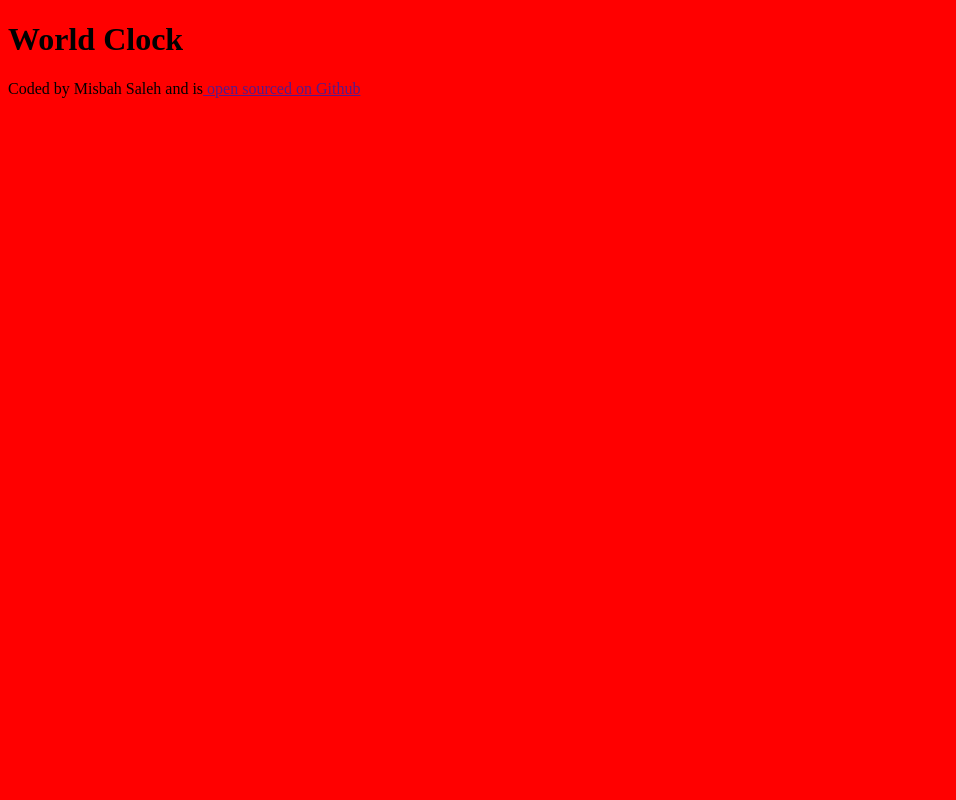
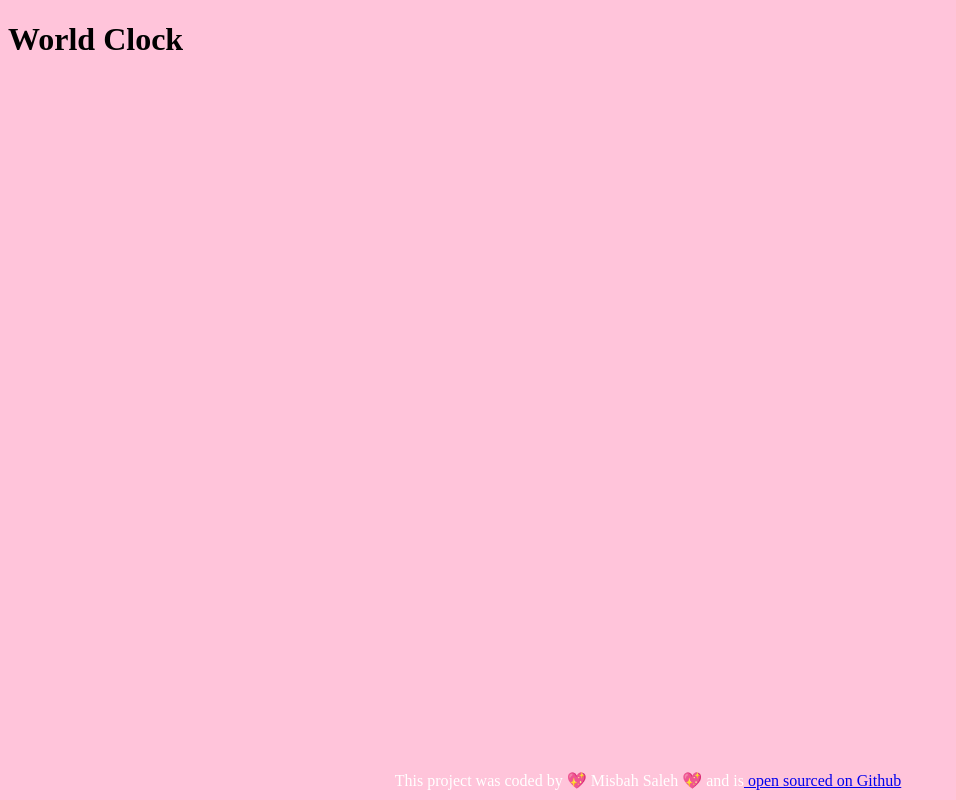
Before and after one commit to Missybah/world-clock, a plain HTML site: page index.html in a window 1280 px wide. Shown: the whole page, without its empty margins (0-956 px from the left). Drawn offline with Linux system fonts and the light colour scheme.

Commit message:
added the link to github depositary

```diff
--- a/index.html
+++ b/index.html
@@ -10,7 +10,7 @@
 
     <h1>World Clock</h1>
 <footer>
-  Coded by Misbah Saleh and is<a href="" target="_blank"> open sourced on Github</a>
+  This project was coded by 💖 Misbah Saleh 💖 and is<a href="https://github.com/Missybah/world-clock" target="_blank"> open sourced on Github</a>
 <script src="index.js"></script>
 </body>
 </html>
--- a/style.css
+++ b/style.css
@@ -1,3 +1,11 @@
 body {
-  background: red;
+  background: rgb(255, 196, 218);
 }
+footer {
+  position: fixed;
+  bottom: 0;
+  width: 100%;
+  color: white;
+  text-align: center;
+  padding: 10px 0;
+}
```
